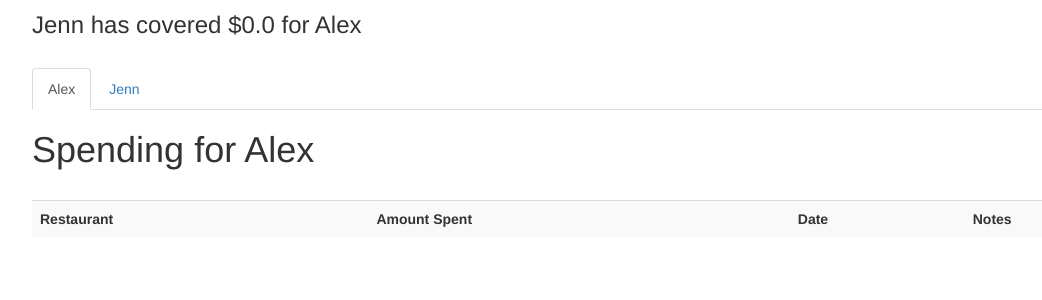
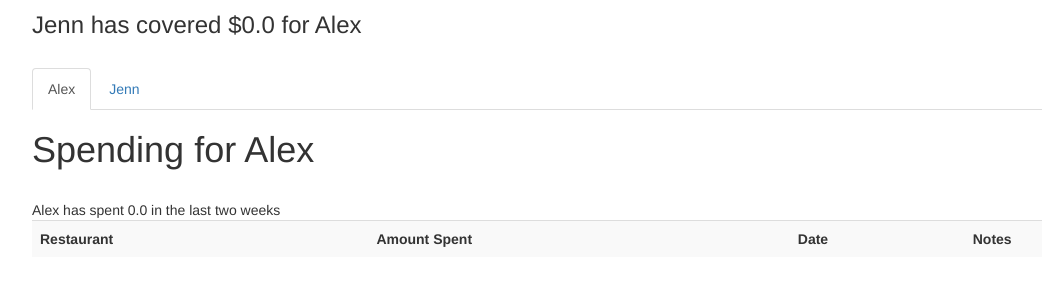
Before and after one commit to amcheng/EasySplitterDeploy, a Flask app: page / in a window 1280 px wide. Shown: the part 350-650 px from the top of the page, without its empty margins (38-1080 px from the left). Run offline with Flask 2, Linux system fonts and the light colour scheme; data that the repository does not hold is empty; some libraries are stand-ins or nearby versions.

Commit message:
closing SQLAlchemy session after home page queries

```diff
--- a/application.py
+++ b/application.py
@@ -77,15 +77,15 @@ def home():
     two_weeks_ago = (datetime.datetime.today() - datetime.timedelta(days=14)).strftime('%Y-%m-%d')
 
     # Query for spending in the last two weeks
-    # two_weeks_spending_list = [0, 0]
-    # for i in range(0, 2):
-    #     spending = sql_sess.query(func.sum(BillSpending.amt_spent)). \
-    #         join(BillDetail, BillSpending.detail == BillDetail.id). \
-    #         filter(BillSpending.user_id == i). \
-    #         filter(BillDetail.date >= two_weeks_ago).scalar()
-    #     if spending:
-    #         two_weeks_spending_list[i] = spending
-
+    two_weeks_spending_list = [0, 0]
+    for i in range(0, 2):
+        spending = sql_sess.query(func.sum(BillSpending.amt_spent)). \
+            join(BillDetail, BillSpending.detail == BillDetail.id). \
+            filter(BillSpending.user_id == i). \
+            filter(BillDetail.date >= two_weeks_ago).scalar()
+        if spending:
+            two_weeks_spending_list[i] = spending
+    sql_sess.close()
     # Calculate how much each person spent on the other, recycles query for general bill spending
     user_0_cover_spending = 0
     user_1_cover_spending = 0
@@ -107,7 +107,7 @@ def home():
     # Pass information to HTML files for display
     return render_template(
         'home.html', bill_qry_list=bill_qry_list,
-        spent_more=spent_more)#, two_weeks_spending_list=two_weeks_spending_list)
+        spent_more=spent_more, two_weeks_spending_list=two_weeks_spending_list)
 
 
 # Creating about route
--- a/templates/home.html
+++ b/templates/home.html
@@ -27,7 +27,7 @@
             Spending for Alex
         </h1>
         <br/>
-
+        Alex has spent {{two_weeks_spending_list[0]/100}} in the last two weeks
         {% with bill_qry=bill_qry_list[0] %}
         {% include 'display_bills.html' %}
         {% endwith %}
@@ -37,7 +37,7 @@
             Spending for Jenn
         </h1>
         <br/>
-
+        Jenn has spent {{two_weeks_spending_list[1]/100}} in the last two weeks
         {% with bill_qry=bill_qry_list[1] %}
         {% include 'display_bills.html' %}
         {% endwith %}
```
